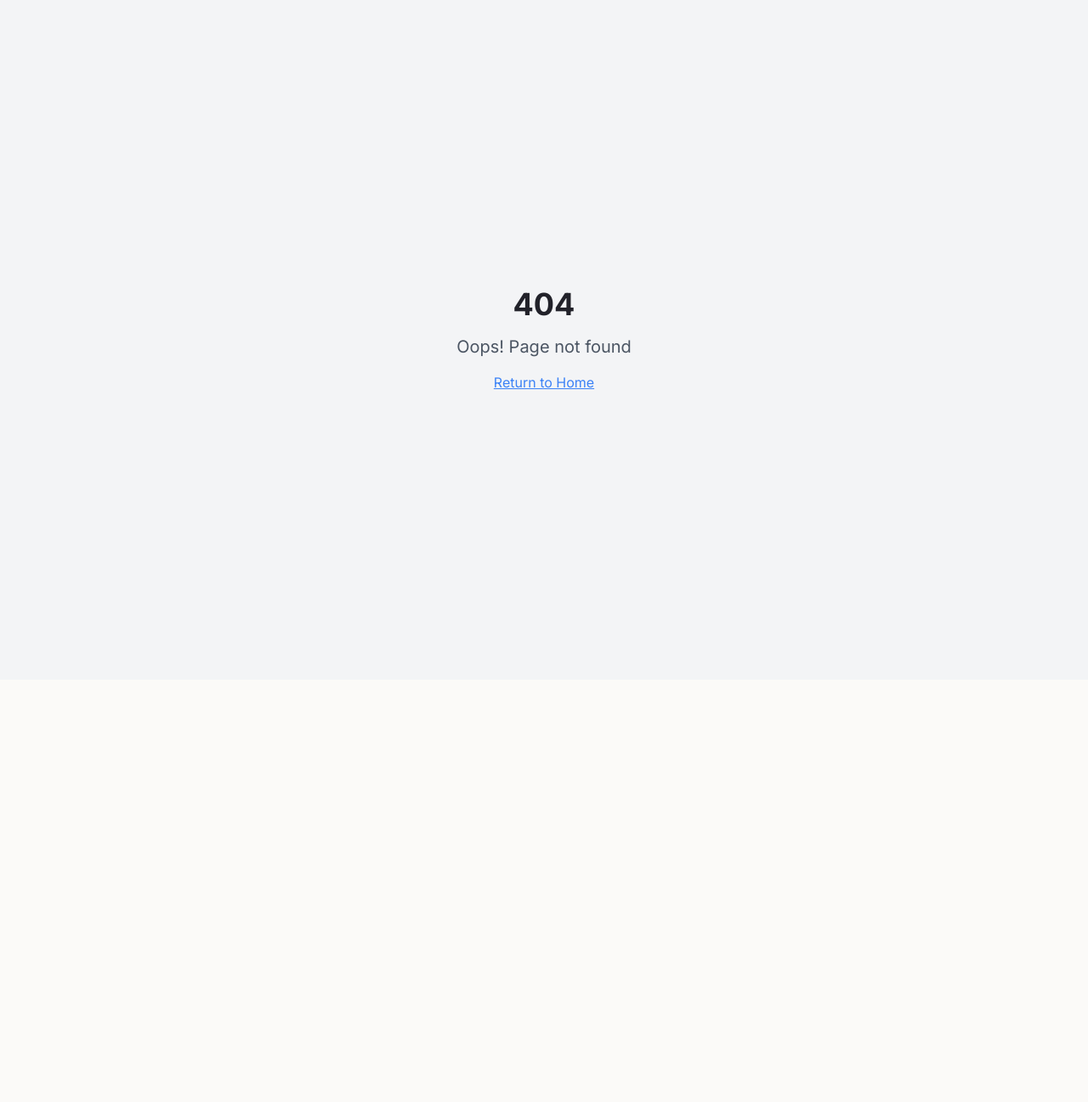
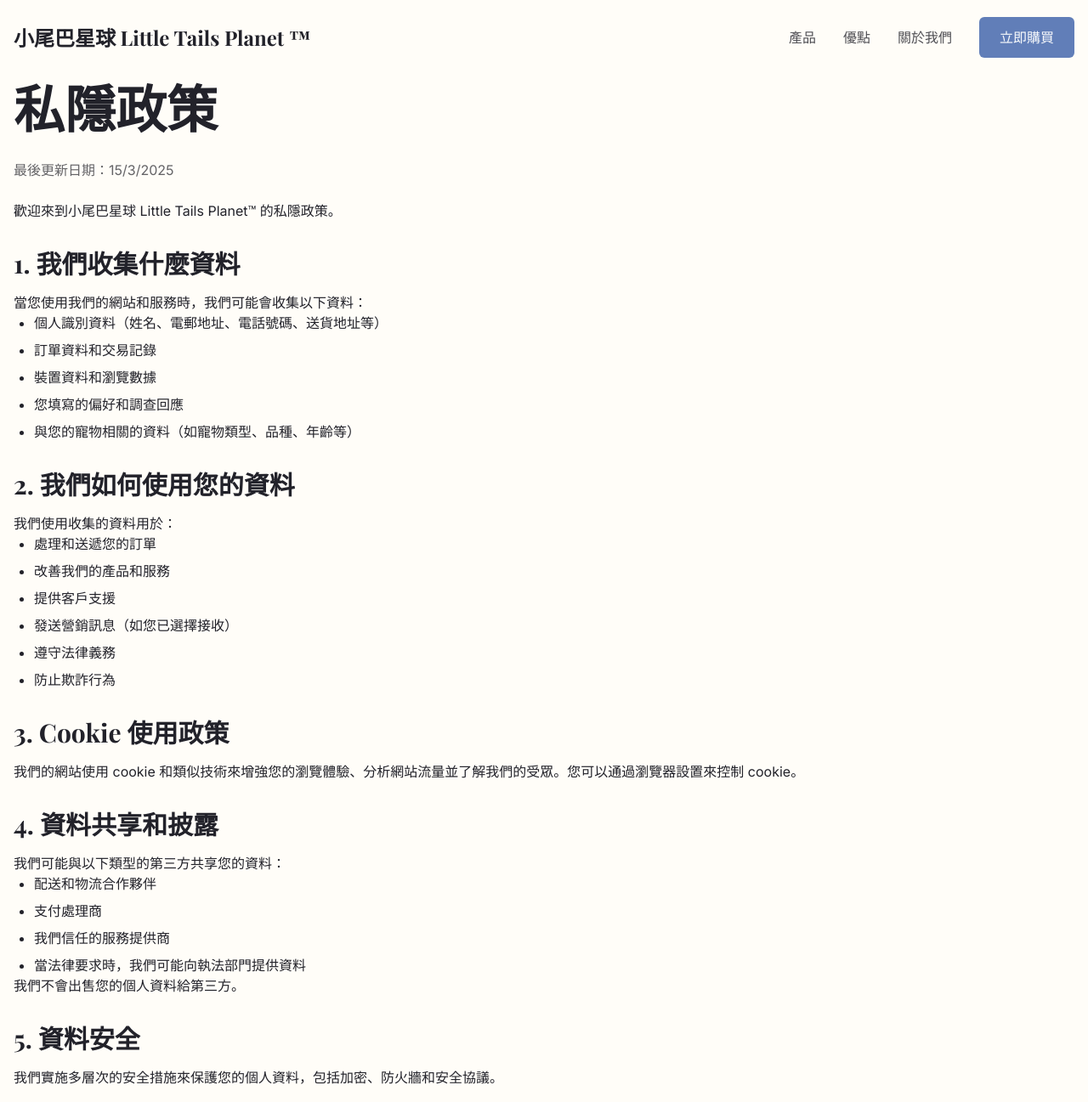
Before and after one commit to chengcheng2000gmailcom/little-tails-marketplace, a React (Vite) app: page /privacy in a window 1280 px wide. Before the commit this address had no page. Shown: the top 1297 px of the page at 85% size. Before the commit the page ends 800 px from the top, so only its background shows below. Built offline with nearby package versions, Linux system fonts and the light colour scheme.

Commit message:
Add privacy and terms pages
Adds privacy policy and terms of use pages.

```diff
--- a/src/App.tsx
+++ b/src/App.tsx
@@ -1,9 +1,12 @@
+
 import { Toaster } from "@/components/ui/toaster";
 import { Toaster as Sonner } from "@/components/ui/sonner";
 import { TooltipProvider } from "@/components/ui/tooltip";
 import { QueryClient, QueryClientProvider } from "@tanstack/react-query";
 import { BrowserRouter, Routes, Route } from "react-router-dom";
 import Index from "./pages/Index";
+import Privacy from "./pages/Privacy";
+import Terms from "./pages/Terms";
 import NotFound from "./pages/NotFound";
 
 const queryClient = new QueryClient();
@@ -16,6 +19,8 @@ const App = () => (
       <BrowserRouter>
         <Routes>
           <Route path="/" element={<Index />} />
+          <Route path="/privacy" element={<Privacy />} />
+          <Route path="/terms" element={<Terms />} />
           {/* ADD ALL CUSTOM ROUTES ABOVE THE CATCH-ALL "*" ROUTE */}
           <Route path="*" element={<NotFound />} />
         </Routes>
--- a/src/components/Footer.tsx
+++ b/src/components/Footer.tsx
@@ -1,3 +1,4 @@
+
 import { ArrowUp, Instagram, Facebook, Twitter } from 'lucide-react';
 
 const Footer = () => {
@@ -41,8 +42,8 @@ const Footer = () => {
             © {new Date().getFullYear()} 小尾巴星球 Little Tails Planet ™
           </p>
           <div className="flex space-x-6 mt-4 md:mt-0">
-            {/* <a href="#" className="text-cream-light/60 hover:text-cream-light text-sm transition-colors">私隱政策</a>
-            <a href="#" className="text-cream-light/60 hover:text-cream-light text-sm transition-colors">服務條款</a> */}
+            <a href="/privacy" className="text-cream-light/60 hover:text-cream-light text-sm transition-colors">私隱政策</a>
+            <a href="/terms" className="text-cream-light/60 hover:text-cream-light text-sm transition-colors">服務條款</a>
           </div>
           <button
             onClick={scrollToTop}
--- /dev/null
+++ b/src/pages/Privacy.tsx
@@ -0,0 +1,81 @@
+
+import Footer from "@/components/Footer";
+import Navbar from "@/components/Navbar";
+
+const Privacy = () => {
+  return (
+    <div className="bg-cream-light min-h-screen">
+      <Navbar />
+
+      <div className="section-container py-16 md:py-24">
+        <h1 className="heading-xl mb-8">私隱政策</h1>
+        <p className="text-foreground/70 mb-6">最後更新日期：{new Date().toLocaleDateString('zh-HK')}</p>
+
+        <div className="prose prose-lg max-w-none">
+          <p>歡迎來到小尾巴星球 Little Tails Planet™ 的私隱政策。</p>
+
+          <h2 className="heading-md mt-8 mb-4">1. 我們收集什麼資料</h2>
+          <p>當您使用我們的網站和服務時，我們可能會收集以下資料：</p>
+          <ul className="list-disc pl-6 space-y-2">
+            <li>個人識別資料（姓名、電郵地址、電話號碼、送貨地址等）</li>
+            <li>訂單資料和交易記錄</li>
+            <li>裝置資料和瀏覽數據</li>
+            <li>您填寫的偏好和調查回應</li>
+            <li>與您的寵物相關的資料（如寵物類型、品種、年齡等）</li>
+          </ul>
+
+          <h2 className="heading-md mt-8 mb-4">2. 我們如何使用您的資料</h2>
+          <p>我們使用收集的資料用於：</p>
+          <ul className="list-disc pl-6 space-y-2">
+            <li>處理和送遞您的訂單</li>
+            <li>改善我們的產品和服務</li>
+            <li>提供客戶支援</li>
+            <li>發送營銷訊息（如您已選擇接收）</li>
+            <li>遵守法律義務</li>
+            <li>防止欺詐行為</li>
+          </ul>
+
+          <h2 className="heading-md mt-8 mb-4">3. Cookie 使用政策</h2>
+          <p>我們的網站使用 cookie 和類似技術來增強您的瀏覽體驗、分析網站流量並了解我們的受眾。您可以通過瀏覽器設置來控制 cookie。</p>
+
+          <h2 className="heading-md mt-8 mb-4">4. 資料共享和披露</h2>
+          <p>我們可能與以下類型的第三方共享您的資料：</p>
+          <ul className="list-disc pl-6 space-y-2">
+            <li>配送和物流合作夥伴</li>
+            <li>支付處理商</li>
+            <li>我們信任的服務提供商</li>
+            <li>當法律要求時，我們可能向執法部門提供資料</li>
+          </ul>
+          <p>我們不會出售您的個人資料給第三方。</p>
+
+          <h2 className="heading-md mt-8 mb-4">5. 資料安全</h2>
+          <p>我們實施多層次的安全措施來保護您的個人資料，包括加密、防火牆和安全協議。</p>
+
+          <h2 className="heading-md mt-8 mb-4">6. 您的權利</h2>
+          <p>根據適用的資料保護法，您可能擁有以下權利：</p>
+          <ul className="list-disc pl-6 space-y-2">
+            <li>存取您的個人資料</li>
+            <li>更正不準確的資料</li>
+            <li>要求刪除您的資料</li>
+            <li>限制或反對處理</li>
+            <li>資料可攜權</li>
+          </ul>
+
+          <h2 className="heading-md mt-8 mb-4">7. 兒童私隱</h2>
+          <p>我們的網站和服務不面向13歲以下兒童。如果我們得知已收集兒童的個人資料，我們將採取步驟刪除該資料。</p>
+
+          <h2 className="heading-md mt-8 mb-4">8. 政策更新</h2>
+          <p>我們可能會不時更新此私隱政策。任何重大變更都會在網站上公布，並可能通過電郵通知您。</p>
+
+          <h2 className="heading-md mt-8 mb-4">9. 聯絡我們</h2>
+          <p>如果您對我們的私隱政策有任何疑問或顧慮，請通過以下方式聯絡我們：</p>
+          <p>電郵：hi@littletailsplanet.com</p>
+        </div>
+      </div>
+
+      <Footer />
+    </div>
+  );
+};
+
+export default Privacy;
--- /dev/null
+++ b/src/pages/Terms.tsx
@@ -0,0 +1,66 @@
+
+import Footer from "@/components/Footer";
+import Navbar from "@/components/Navbar";
+
+const Terms = () => {
+  return (
+    <div className="bg-cream-light min-h-screen">
+      <Navbar />
+
+      <div className="section-container py-16 md:py-24">
+        <h1 className="heading-xl mb-8">服務條款</h1>
+        <p className="text-foreground/70 mb-6">最後更新日期：{new Date().toLocaleDateString('zh-HK')}</p>
+
+        <div className="prose prose-lg max-w-none">
+          <p>歡迎來到小尾巴星球 Little Tails Planet™。請仔細閱讀以下條款和條件，這將規範您對我們網站的使用和從我們購買產品。</p>
+
+          <h2 className="heading-md mt-8 mb-4">1. 接受條款</h2>
+          <p>使用我們的網站和服務，表示您同意受這些條款的約束。如果您不同意這些條款，請勿使用我們的網站或服務。</p>
+
+          <h2 className="heading-md mt-8 mb-4">2. 產品資料和定價</h2>
+          <p>我們努力確保我們網站上的所有產品資料和價格都是準確的。但是，我們不保證資料完全無誤，並保留更正錯誤和更改價格的權利。</p>
+          <p>所有價格均以港幣（HKD）列出，並不包括運費和適用稅費，這些將在結帳時單獨計算。</p>
+
+          <h2 className="heading-md mt-8 mb-4">3. 訂單和付款</h2>
+          <p>當您下訂單時，這代表您提出購買產品的要約。訂單只有在我們接受後才會成立，我們將通過電郵確認。</p>
+          <p>我們接受多種付款方式，包括主要信用卡和其他電子支付方式。所有交易均通過安全支付閘道處理。</p>
+
+          <h2 className="heading-md mt-8 mb-4">4. 配送和退貨政策</h2>
+          <p>我們致力於在指定的時間框架內配送訂單，但不對因我們無法控制的情況而導致的延誤負責。</p>
+          <p>如果您對產品不滿意，可以根據我們的退貨政策退回未開封的產品。某些產品可能因其性質不符合退貨資格。</p>
+
+          <h2 className="heading-md mt-8 mb-4">5. 產品品質和安全</h2>
+          <p>我們致力於提供高品質、安全的寵物食品和產品。我們的產品符合適用的安全標準和規定。然而，使用我們產品的風險由您自行承擔。</p>
+          <p>如發現任何產品問題或有安全疑慮，請立即聯絡我們。</p>
+
+          <h2 className="heading-md mt-8 mb-4">6. 知識產權</h2>
+          <p>我們網站上的所有內容，包括文本、圖像、標誌和軟件，均受版權和其他知識產權法律保護，歸小尾巴星球 Little Tails Planet™或其許可方所有。</p>
+          <p>未經我們明確許可，您不得複製、分發、修改我們的內容或創建衍生作品。</p>
+
+          <h2 className="heading-md mt-8 mb-4">7. 用戶行為</h2>
+          <p>在使用我們的網站時，您同意：</p>
+          <ul className="list-disc pl-6 space-y-2">
+            <li>不進行任何非法或未經授權的活動</li>
+            <li>不破壞網站功能或上傳惡意程式</li>
+            <li>不冒充他人或實體</li>
+            <li>不收集其他用戶的資料</li>
+          </ul>
+
+          <h2 className="heading-md mt-8 mb-4">8. 免責聲明</h2>
+          <p>我們的網站和產品按「現狀」提供，不作任何明示或暗示的保證。在法律允許的範圍內，我們不對使用我們網站或產品可能導致的任何損失或損害負責。</p>
+
+          <h2 className="heading-md mt-8 mb-4">9. 條款變更</h2>
+          <p>我們保留隨時修改這些條款的權利。修改後的條款將在網站上發布時生效。繼續使用我們的網站將視為接受修改後的條款。</p>
+
+          <h2 className="heading-md mt-8 mb-4">10. 聯絡我們</h2>
+          <p>如果您對我們的服務條款有任何疑問或顧慮，請通過以下方式聯絡我們：</p>
+          <p>電郵：hi@littletailsplanet.com</p>
+        </div>
+      </div>
+
+      <Footer />
+    </div>
+  );
+};
+
+export default Terms;
```
